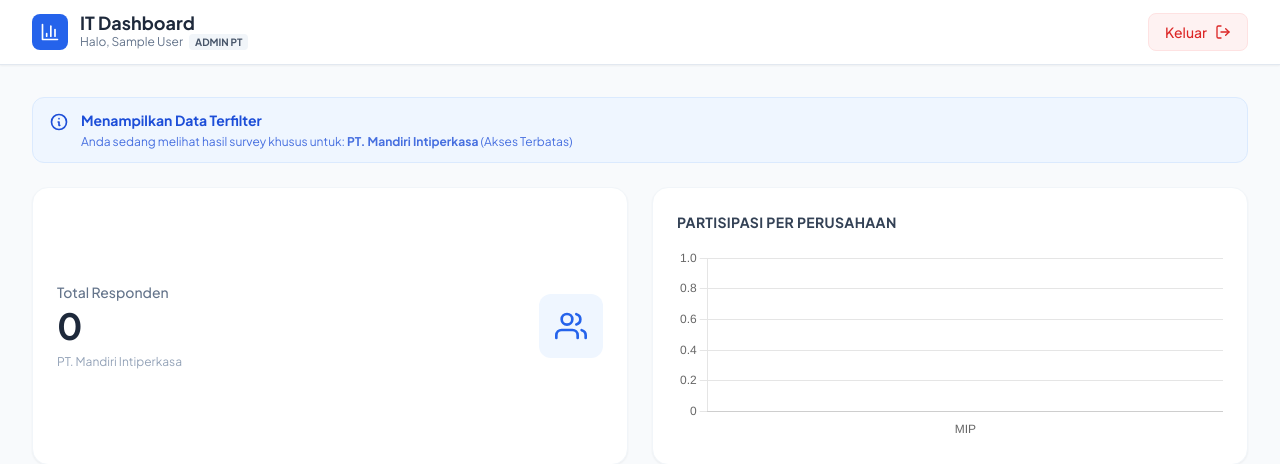
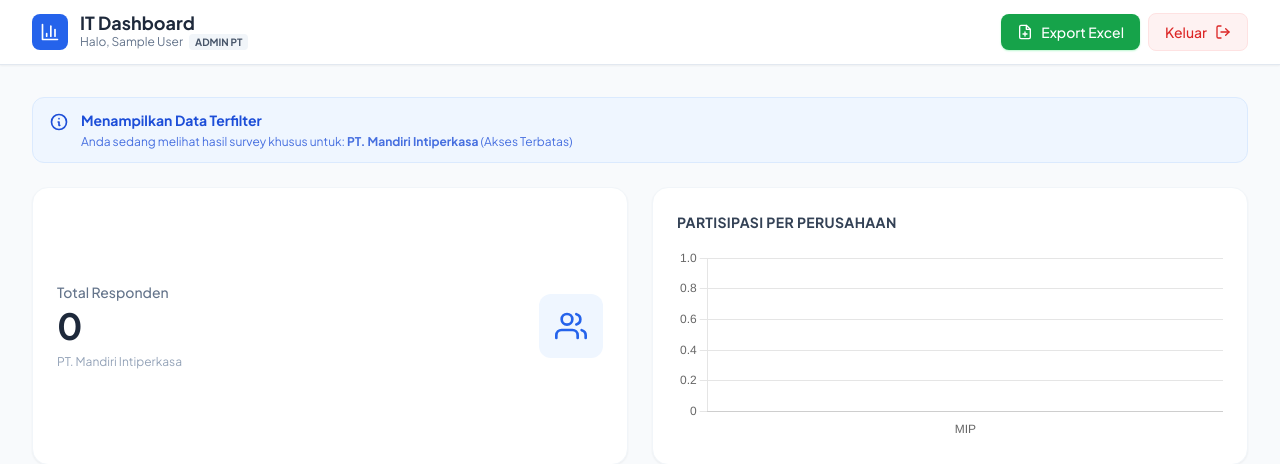
Before and after one commit to kareem6417/dev-survey, a PHP site: page /dashboard.php in a window 1280 px wide. Shown: the top 464 px of the page. Run offline with PHP 8.4, Linux system fonts and the light colour scheme; the visitor is signed in with stand-in values (Sample User, id 1); data comes from the database, SQL or seed files in the repository; data that the repository does not hold is empty; some libraries are stand-ins or nearby versions.

Commit message:
Update dashboard.php

```diff
--- a/dashboard.php
+++ b/dashboard.php
@@ -139,8 +139,11 @@ function getAnswerStats($pdo, $question_id, $filterCompanyId) {
                     </div>
                 </form>
                 <?php endif; ?>
-
-                <div class="flex items-center w-full md:w-auto justify-end">
+                <div class="flex items-center w-full md:w-auto justify-end gap-2">
+                    <a href="export.php?filter_company=<?= $currentFilter ?>" target="_blank" class="flex items-center gap-2 px-4 py-2 text-sm font-medium text-white bg-green-600 hover:bg-green-700 rounded-lg transition-colors shadow-sm shadow-green-200">
+                        <svg xmlns="http://www.w3.org/2000/svg" width="16" height="16" viewBox="0 0 24 24" fill="none" stroke="currentColor" stroke-width="2" stroke-linecap="round" stroke-linejoin="round"><path d="M14 2H6a2 2 0 0 0-2 2v16a2 2 0 0 0 2 2h12a2 2 0 0 0 2-2V8z"></path><polyline points="14 2 14 8 20 8"></polyline><line x1="12" y1="18" x2="12" y2="12"></line><line x1="9" y1="15" x2="15" y2="15"></line></svg>
+                        Export Excel
+                    </a>
                     <a href="logout.php" class="flex items-center gap-2 px-4 py-2 text-sm font-medium text-red-600 bg-red-50 hover:bg-red-100 rounded-lg transition-colors border border-red-100">
                         Keluar
                         <svg xmlns="http://www.w3.org/2000/svg" width="16" height="16" viewBox="0 0 24 24" fill="none" stroke="currentColor" stroke-width="2" stroke-linecap="round" stroke-linejoin="round"><path d="M9 21H5a2 2 0 0 1-2-2V5a2 2 0 0 1 2-2h4"/><polyline points="16 17 21 12 16 7"/><line x1="21" y1="12" x2="9" y2="12"/></svg>
```
